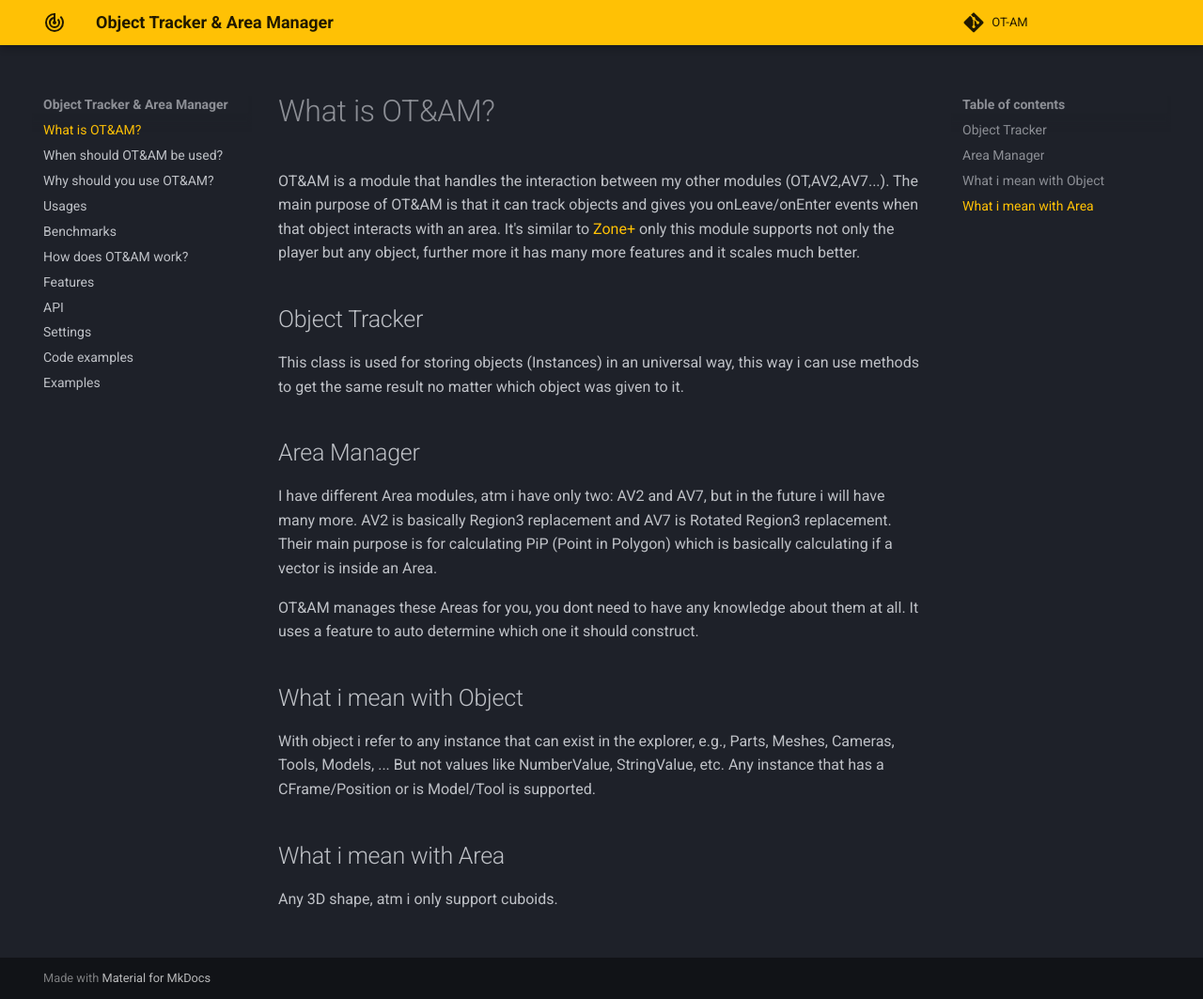
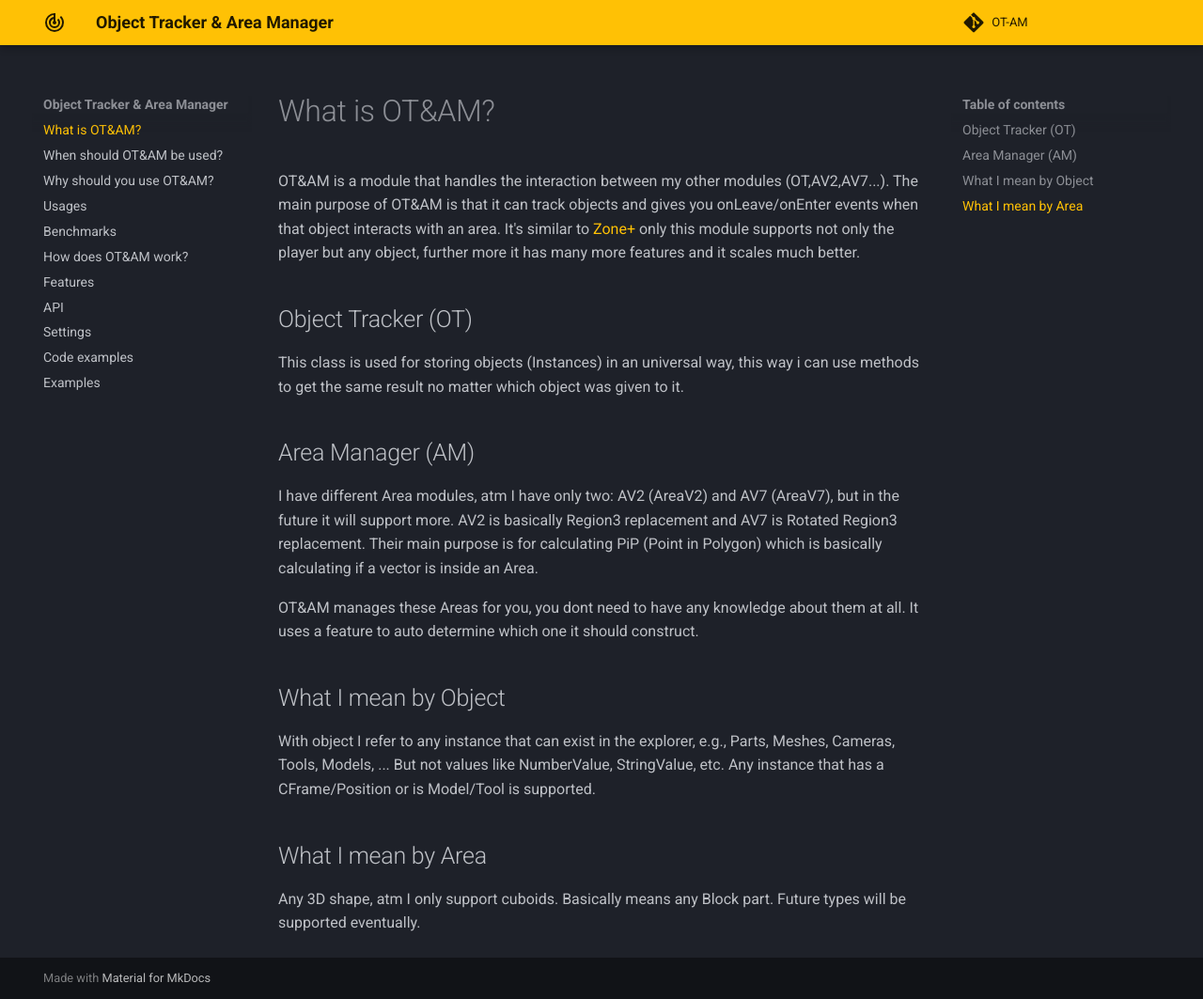
Before and after one commit to VerdommeMan/OT-AM, an MkDocs documentation site: the page built from docs/mkdocs/docs/index.md, in a window 1280 px wide and 1063 px high. Shown: the whole window at 94% size. Built offline with MkDocs 1.6.1 and Material for MkDocs 9.7.7, drawn with Linux system fonts in a browser that asks for light colours; comment, search, counter and statistics services are not loaded.

Commit message:
Add more information to docs

```diff
--- a/docs/mkdocs/docs/index.md
+++ b/docs/mkdocs/docs/index.md
@@ -3,16 +3,16 @@
 OT&AM is a module that handles the interaction between my other modules (OT,AV2,AV7...). The main purpose of OT&AM is that it can track objects and gives you onLeave/onEnter events when that object interacts with an area. It's similar to [Zone+](https://1foreverhd.github.io/HDAdmin/projects/zoneplus/about/) only this module supports not only the player but any object, further more it has many more features and it scales much better.
 
 
-## Object Tracker
+## Object Tracker (OT)
 This class is used for storing objects (Instances) in an universal way, this way i can use methods to get the same result no matter which object was given to it.
 
-## Area Manager
-I have different Area modules, atm i have only two: AV2 and AV7, but in the future i will have many more. AV2 is basically Region3 replacement and AV7 is Rotated Region3 replacement. Their main purpose is for calculating PiP (Point in Polygon) which is basically calculating if a vector is inside an Area.
+## Area Manager (AM)
+I have different Area modules, atm I have only two: AV2 (AreaV2) and AV7 (AreaV7), but in the future it will support more. AV2 is basically Region3 replacement and AV7 is Rotated Region3 replacement. Their main purpose is for calculating PiP (Point in Polygon) which is basically calculating if a vector is inside an Area.
 
 OT&AM manages these Areas for you, you dont need to have any knowledge about them at all. It uses a feature to auto determine which one it should construct.
 
-## What i mean with Object
-With object i refer to any instance that can exist in the explorer, e.g., Parts, Meshes, Cameras, Tools, Models, ... But not values like NumberValue, StringValue, etc. Any instance that has a CFrame/Position or is Model/Tool is supported.
+## What I mean by Object
+With object I refer to any instance that can exist in the explorer, e.g., Parts, Meshes, Cameras, Tools, Models, ... But not values like NumberValue, StringValue, etc. Any instance that has a CFrame/Position or is Model/Tool is supported.
 
-## What i mean with Area
-Any 3D shape, atm i only support cuboids.
+## What I mean by Area
+Any 3D shape, atm I only support cuboids. Basically means any Block part. Future types will be supported eventually.
```
Also changed, not shown: docs/mkdocs/docs/how.md (+3 -1 lines), docs/mkdocs/docs/usage.md (+4 -4 lines), 1 other file.
